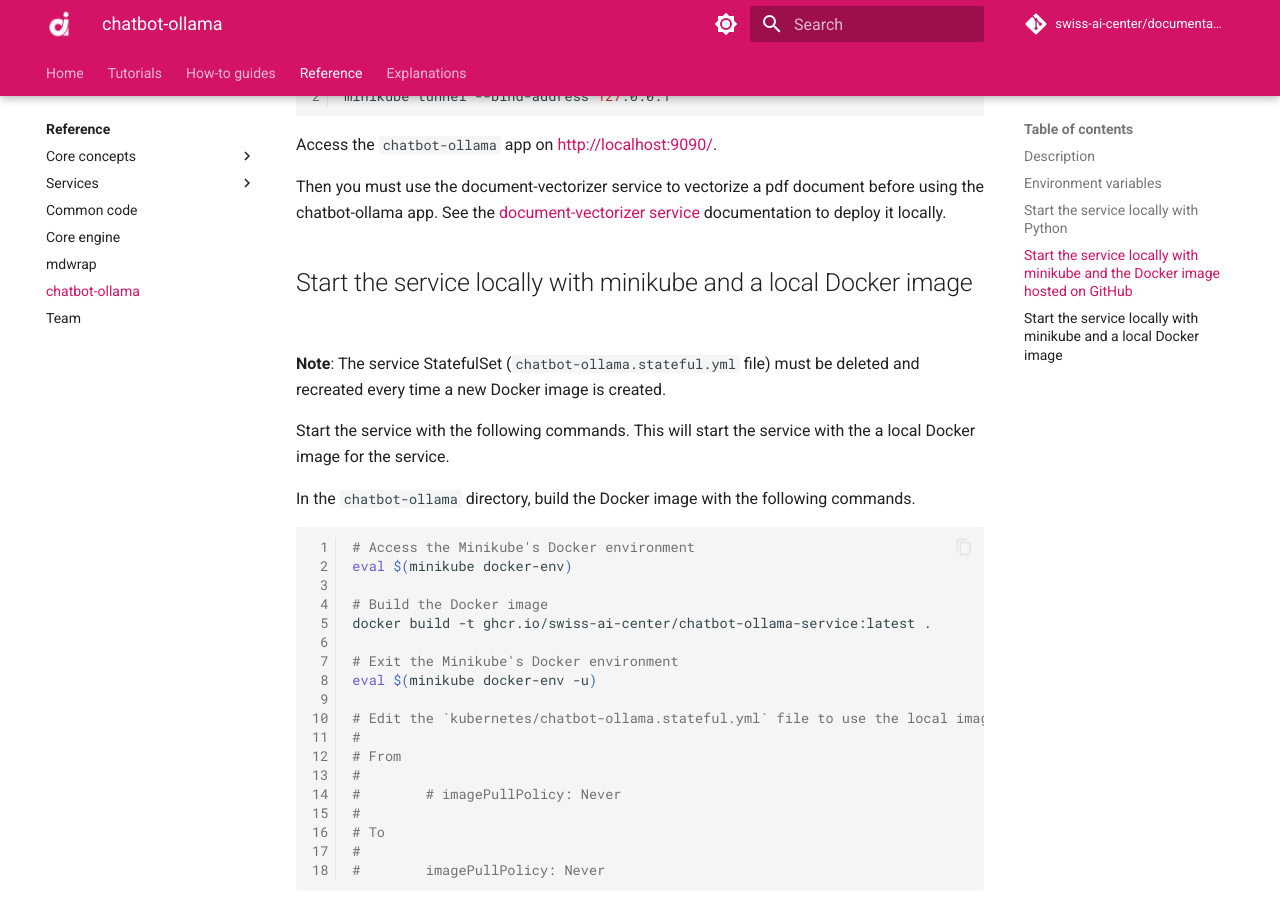
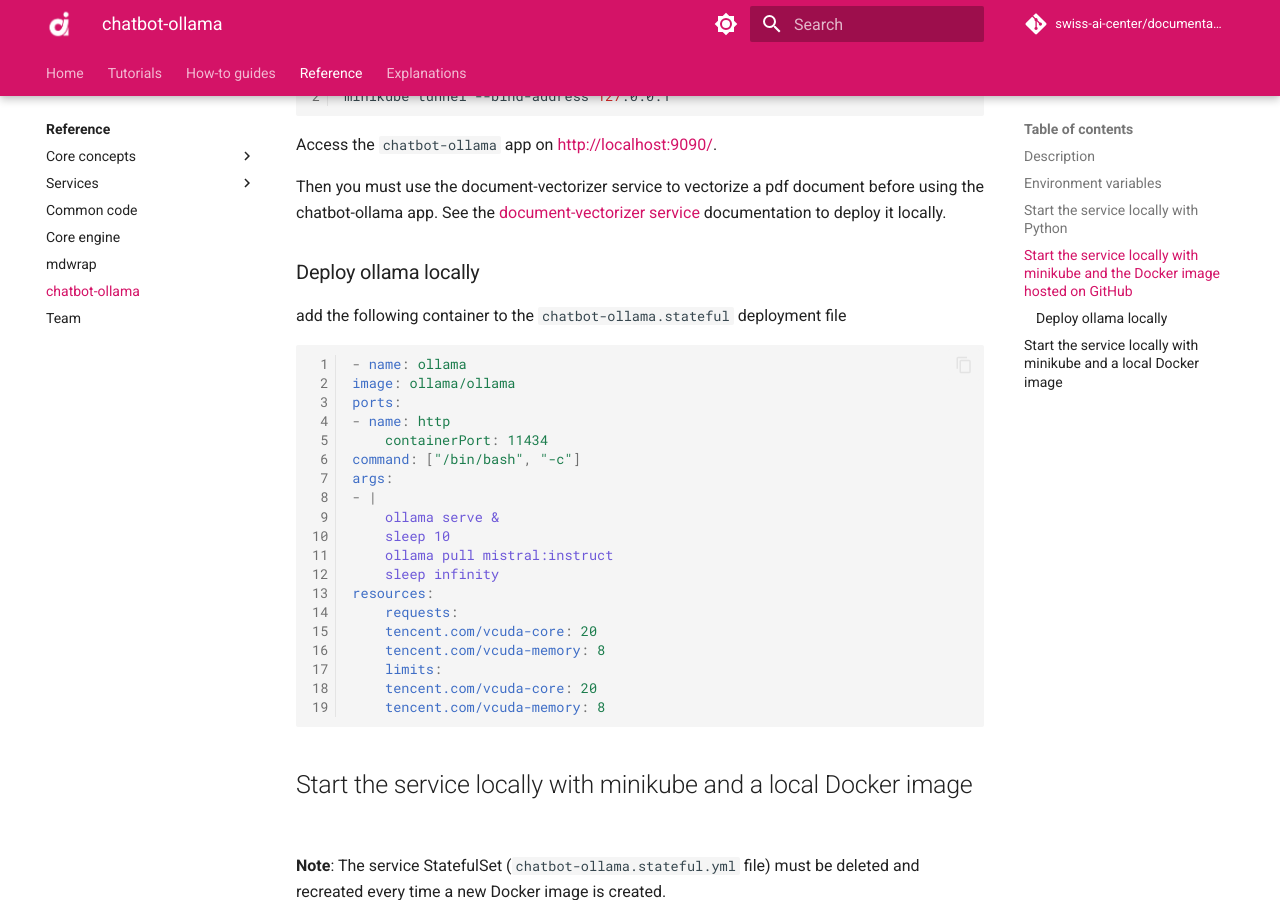
Before and after one commit to swiss-ai-center/documentation, an MkDocs documentation site: the page built from docs/reference/chatbot-ollama.md, in a window 1280 px wide and 900 px high, scrolled down 1756 px. Built offline with MkDocs 1.6.1 and Material for MkDocs 9.7.7, drawn with Linux system fonts in a browser that asks for light colours; comment, search, counter and statistics services are not loaded.

Commit message:
update ollama deployment

````diff
--- a/docs/reference/chatbot-ollama.md
+++ b/docs/reference/chatbot-ollama.md
@@ -88,6 +88,32 @@ before using the chatbot-ollama app. See the
 [document-vectorizer service](../reference/services/document-vectorizer.md#start-the-service-locally-with-minikube-and-the-docker-image-hosted-on-github)
 documentation to deploy it locally.
 
+### Deploy ollama locally
+
+add the following container to the `chatbot-ollama.stateful` deployment file
+
+```yaml
+- name: ollama
+image: ollama/ollama
+ports:
+- name: http
+    containerPort: 11434
+command: ["/bin/bash", "-c"]
+args:
+- |
+    ollama serve &
+    sleep 10
+    ollama pull mistral:instruct
+    sleep infinity
+resources:
+    requests:
+    tencent.com/vcuda-core: 20
+    tencent.com/vcuda-memory: 8
+    limits:
+    tencent.com/vcuda-core: 20
+    tencent.com/vcuda-memory: 8
+```
+
 ## Start the service locally with minikube and a local Docker image
 
 **Note**: The service StatefulSet (`chatbot-ollama.stateful.yml` file) must be
--- a/docs/reference/services/summarization.md
+++ b/docs/reference/services/summarization.md
@@ -41,3 +41,29 @@ documentation for more details.
 Check the
 [**Core concepts > Service > Start the service locally**](../core-concepts/service.md#start-the-service-locally)
 documentation for more details.
+
+### Deploy ollama locally
+
+add the following container to the `stateful.yml` deployment file
+
+```yaml
+- name: ollama
+image: ollama/ollama
+ports:
+- name: http
+    containerPort: 11434
+command: ["/bin/bash", "-c"]
+args:
+- |
+    ollama serve &
+    sleep 10
+    ollama pull mistral:instruct
+    sleep infinity
+resources:
+    requests:
+    tencent.com/vcuda-core: 20
+    tencent.com/vcuda-memory: 8
+    limits:
+    tencent.com/vcuda-core: 20
+    tencent.com/vcuda-memory: 8
+```
````
